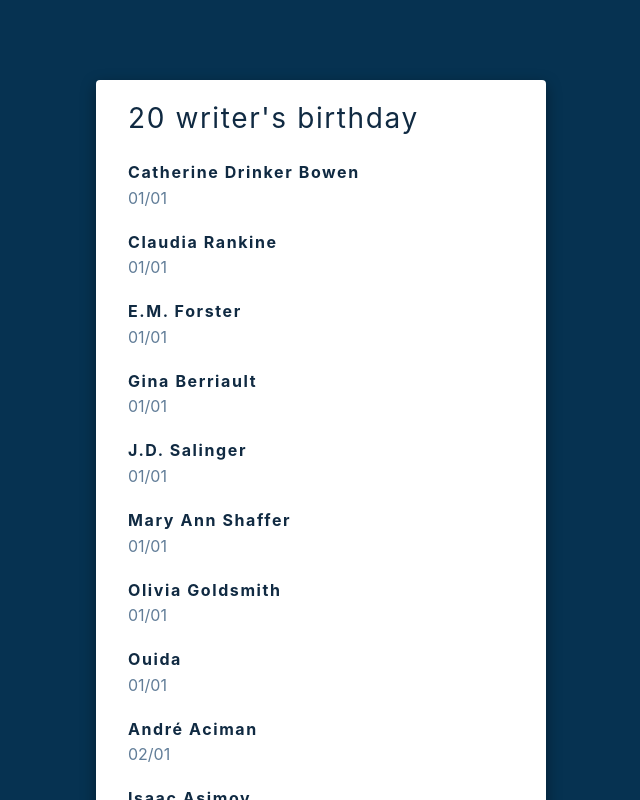
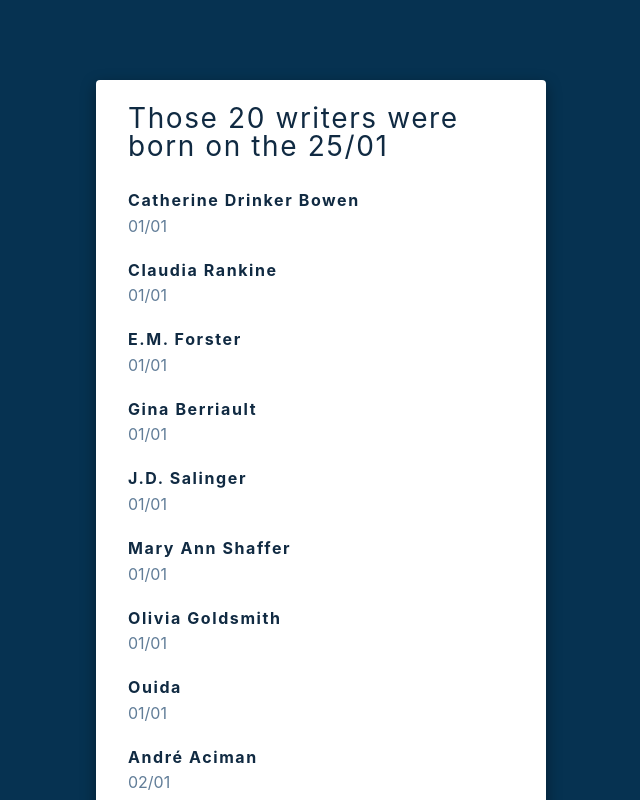
Before and after one commit to HungryOctopus/writer-birthday, a React (Create React App) app: page / in a window 1280 px wide. Shown: the top 800 px of the page, without its empty margins (319-959 px from the left). Built offline with nearby package versions, Linux system fonts and the light colour scheme.

Commit message:
set today's date

```diff
--- a/src/App.js
+++ b/src/App.js
@@ -4,10 +4,31 @@ import List from './List';
 
 function App() {
   const [people, setPeople] = useState(data);
+  let day = new Date().getDate();
+  let month = new Date().getMonth();
+  const months = [
+    '01',
+    '02',
+    '03',
+    '04',
+    '05',
+    '06',
+    '07',
+    '08',
+    '09',
+    '10',
+    '11',
+    '12'
+  ];
+  console.log(month);
+  console.log(new Date());
+
   return (
     <main>
       <section className="container">
-        <h3>{people.length} writer's birthday</h3>
+        <h3>
+          Those {people.length} writers were born on the {day}/{months[month]}
+        </h3>
         <List people={people} />
         <button onClick={() => setPeople([])}>clear all</button>
       </section>
```
Also changed, not shown: src/List.js (+8 -0 lines).
